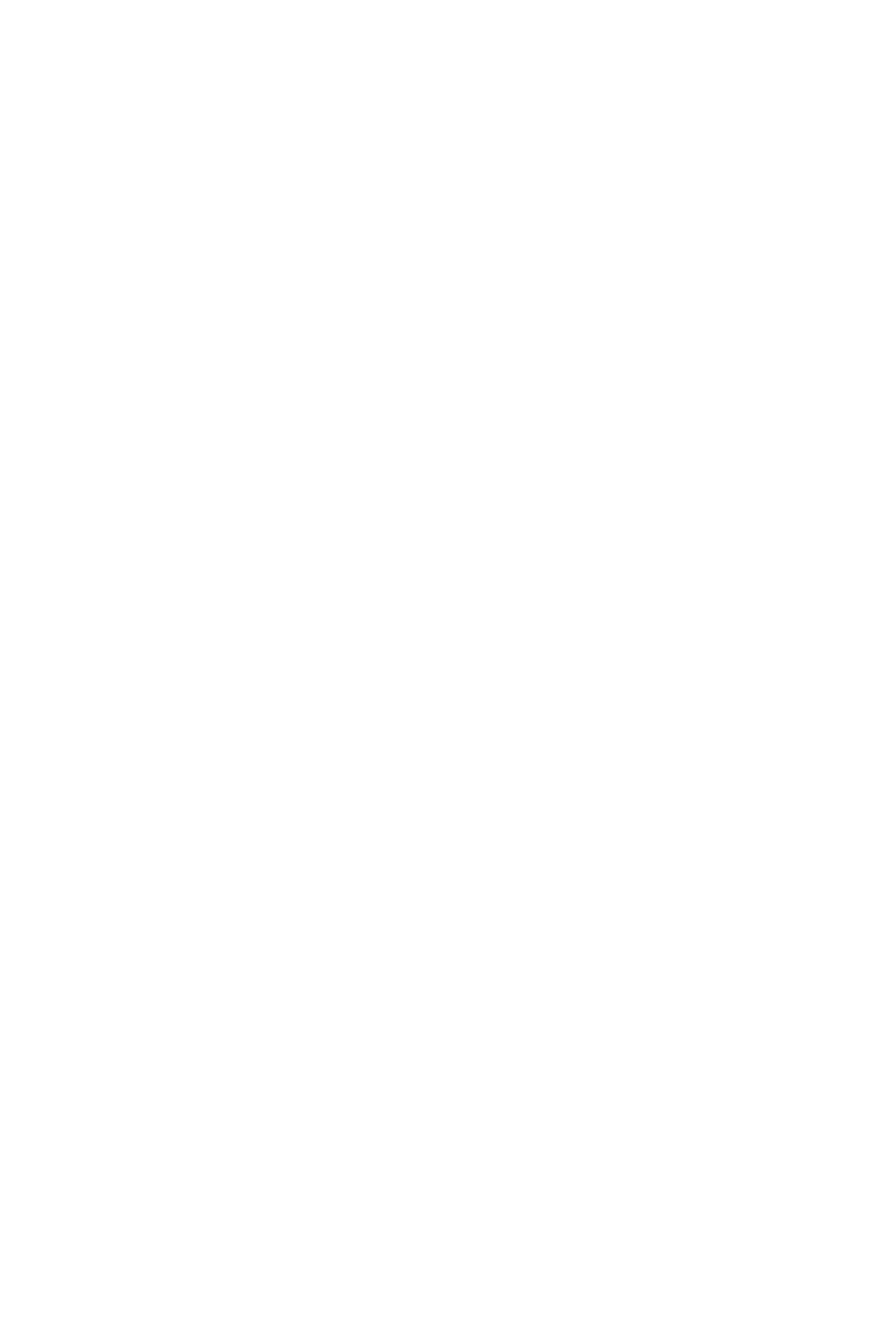
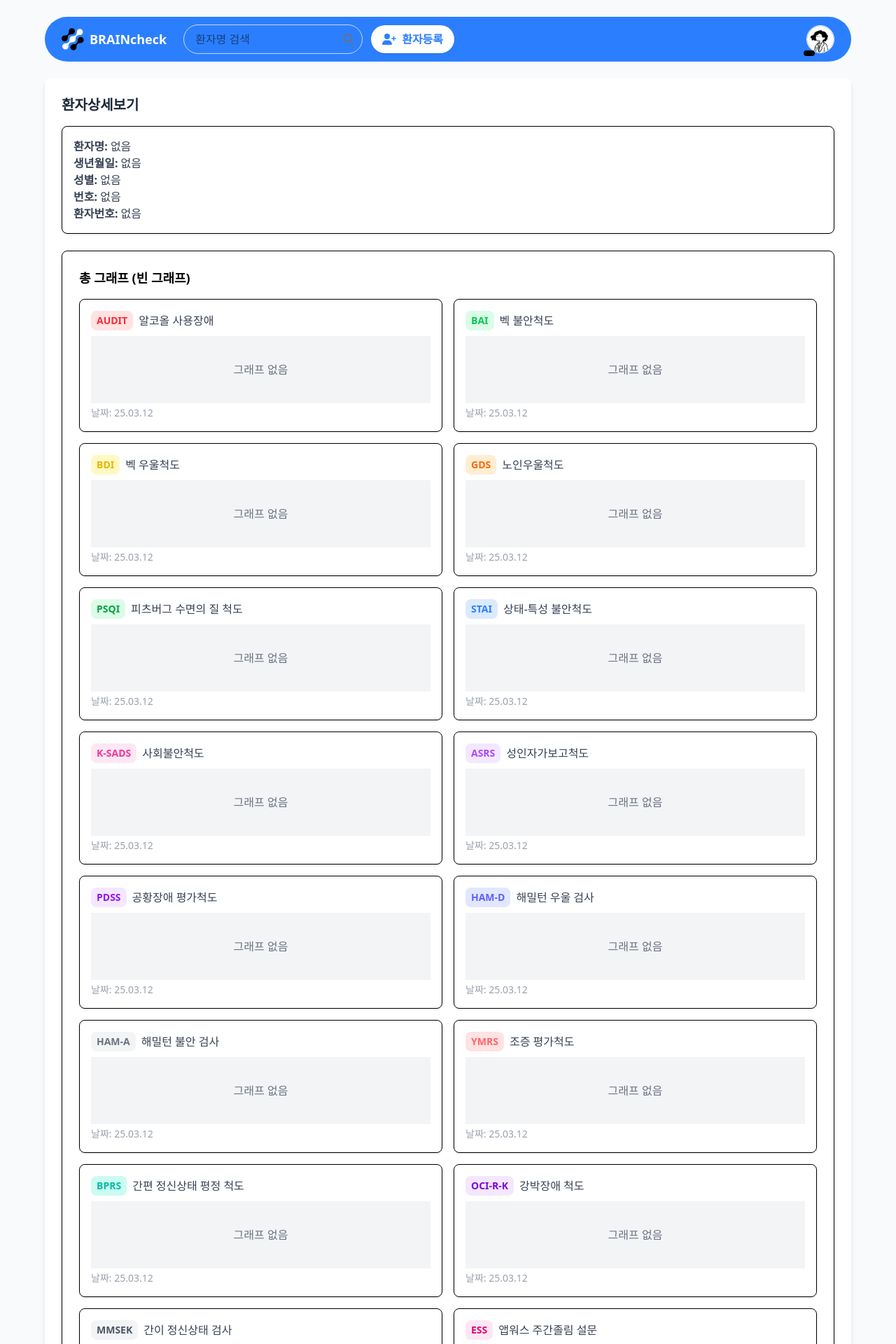
Before and after one commit to totorotail/vue-screening-test, a Vue app: page /patient-detail/1 in a window 1280 px wide. Before the commit this address had no page. Shown: the top 1920 px of the page at 70% size. Before the commit the page ends 800 px from the top, so only its background shows below. Built offline with nearby package versions, Linux system fonts and the light colour scheme.

Commit message:
feat: detail-page setting

```diff
--- /dev/null
+++ b/src/pages/PatientDetailPage.vue
@@ -0,0 +1,79 @@
+<script setup lang="ts">
+import { computed, ref } from 'vue';
+import { useRoute } from 'vue-router';
+import { useAuthStore } from '../stores/authStore';
+import { useTestStore } from '../stores/testStore';
+import WideLogo from '../components/WideLogo.vue';
+
+// ✅ Vue Router 설정
+const route = useRoute();
+const authStore = useAuthStore();
+const testStore = useTestStore();
+
+// ✅ URL에서 환자 ID 가져오기
+const patientId = route.params.patientId;
+
+// ✅ 오늘 날짜 (YY.MM.DD 형식)
+const today = ref(new Date().toISOString().slice(2, 10).replace(/-/g, '.'));
+
+// ✅ 환자 정보 가져오기
+const patient = computed(() => {
+    return authStore.user?.patients.find(p => p.patientNumber === patientId) || null;
+});
+
+// ✅ 주민등록번호로 성별 판별 (1,3 → 남자 / 2,4 → 여자)
+const getGender = (idNumber: string | undefined) => {
+    if (!idNumber || idNumber.length < 7) return '없음';
+    const genderDigit = idNumber.charAt(7);
+    return genderDigit === '1' || genderDigit === '3' ? '남자' : '여자';
+};
+
+// ✅ 검사항목 리스트 가져오기
+const testCategories = computed(() => testStore.getTestCategories);
+</script>
+
+<template>
+    <div class="flex flex-col items-center min-h-screen bg-gray-50 w-full">
+        <WideLogo class="w-[90%] max-w-[1400px] mt-6 mb-6" :showSearch="true" :userPlan="authStore.user?.plan || ''" />
+
+        <div class="w-[90%] max-w-[1400px] bg-white p-6 shadow-md rounded-lg">
+            <h2 class="text-xl font-semibold text-gray-800">환자상세보기</h2>
+
+            <!-- ✅ 환자 기본 정보 -->
+            <div class="flex justify-between items-center mt-4 p-4 border rounded-lg shadow">
+                <div>
+                    <p class="text-gray-700"><strong>환자명:</strong> {{ patient?.name || '없음' }}</p>
+                    <p class="text-gray-700"><strong>생년월일:</strong> {{ patient?.birthDate || '없음' }}</p>
+                    <p class="text-gray-700"><strong>성별:</strong> {{ getGender(patient?.idNumber) }}</p>
+                    <p class="text-gray-700"><strong>번호:</strong> {{ patient?.phone || '없음' }}</p>
+                    <p class="text-gray-700"><strong>환자번호:</strong> {{ patient?.patientNumber || '없음' }}</p>
+                </div>
+            </div>
+
+            <!-- ✅ 총 그래프 (신규 환자 - 빈 그래프) -->
+            <div class="mt-6 p-6 border rounded-lg shadow">
+                <h3 class="text-lg font-semibold">총 그래프 (빈 그래프)</h3>
+                <div class="grid grid-cols-2 gap-4 mt-4">
+                    <div v-for="test in testCategories" :key="test.id" class="p-4 border rounded-lg shadow">
+                        <div class="flex items-center">
+                            <span :class="test.color" class="px-2 py-1 rounded-lg text-sm font-semibold mr-2">
+                                {{ test.id }}
+                            </span>
+                            <span class="text-gray-700">{{ test.name }}</span>
+                        </div>
+                        <div class="mt-2 bg-gray-100 h-24 flex items-center justify-center text-gray-500">
+                            그래프 없음
+                        </div>
+                        <p class="text-sm text-gray-400 mt-1">날짜: {{ today }}</p>
+                    </div>
+                </div>
+            </div>
+
+            <!-- ✅ 검사기록이 없는 경우 -->
+            <div class="mt-6 p-6 border rounded-lg shadow text-center">
+                <h3 class="text-lg font-semibold">검사기록</h3>
+                <p class="text-gray-500 mt-4">검사기록이 없습니다.</p>
+            </div>
+        </div>
+    </div>
+</template>
--- a/src/pages/PatientListPage.vue
+++ b/src/pages/PatientListPage.vue
@@ -72,13 +72,8 @@ watch(() => route.query.search, (newQuery) => {
 <template>
   <div class="flex flex-col items-center min-h-screen bg-gray-50 w-full">
     <!-- ✅ WideLogo에서 현재 로그인한 사용자의 플랜을 전달 -->
-    <WideLogo
-      class="w-[90%] max-w-[1400px] mt-6 mb-6"
-      :showSearch="true"
-      :userPlan="authStore.user?.plan || ''"
-      v-model:searchQuery="searchQuery"
-      @search="searchPatients"
-    />
+    <WideLogo class="w-[90%] max-w-[1400px] mt-6 mb-6" :showSearch="true" :userPlan="authStore.user?.plan || ''"
+      v-model:searchQuery="searchQuery" @search="searchPatients" />
 
     <div class="w-[90%] max-w-[1400px] flex justify-between items-center bg-white px-6 py-4 shadow-md rounded-lg mb-4">
       <h2 class="text-xl font-semibold text-gray-800">환자리스트</h2>
@@ -86,7 +81,8 @@ watch(() => route.query.search, (newQuery) => {
     </div>
 
     <!-- ✅ 검색 전 환자가 없는 경우 -->
-    <div v-if="patients.length === 0 && !searchQuery" class="w-[90%] max-w-[1400px] bg-white p-8 shadow-lg rounded-lg flex flex-col items-center">
+    <div v-if="patients.length === 0 && !searchQuery"
+      class="w-[90%] max-w-[1400px] bg-white p-8 shadow-lg rounded-lg flex flex-col items-center">
       <p class="text-gray-600 text-lg font-semibold">등록된 환자가 없습니다.<br>환자를 등록해주세요.</p>
       <img src="../assets/no-patient.png" alt="No Patients" class="w-64 mt-4" />
       <button @click="goToPatientRegistration"
@@ -96,7 +92,8 @@ watch(() => route.query.search, (newQuery) => {
     </div>
 
     <!-- ✅ 검색 후 검색 결과가 없는 경우 -->
-    <div v-else-if="filteredPatients.length === 0 && searchQuery" class="w-[90%] max-w-[1400px] bg-white p-8 shadow-lg rounded-lg flex flex-col items-center">
+    <div v-else-if="filteredPatients.length === 0 && searchQuery"
+      class="w-[90%] max-w-[1400px] bg-white p-8 shadow-lg rounded-lg flex flex-col items-center">
       <p class="text-gray-600 text-lg font-semibold">
         '{{ searchQuery }}'이 없습니다.
       </p>
@@ -121,7 +118,9 @@ watch(() => route.query.search, (newQuery) => {
           </tr>
         </thead>
         <tbody>
-          <tr v-for="(patient, index) in paginatedPatients" :key="patient.patientNumber">
+          <tr v-for="(patient, index) in paginatedPatients" :key="patient.patientNumber"
+            class="border-b border-gray-200 cursor-pointer hover:bg-gray-100"
+            @click="router.push(`/patient-detail/${patient.patientNumber}`)">
             <td class="p-3">{{ (currentPage - 1) * itemsPerPage + index + 1 }}</td>
             <td class="p-3">{{ patient.name }}</td>
             <td class="p-3">{{ patient.patientNumber }}</td>
@@ -140,9 +139,8 @@ watch(() => route.query.search, (newQuery) => {
           &lt;
         </button>
 
-        <button v-for="page in totalPages" :key="page" @click="goToPage(page)"
-          class="px-4 py-2 border rounded"
-          :class="{'bg-blue-500 text-white': page === currentPage, 'hover:bg-gray-200': page !== currentPage}">
+        <button v-for="page in totalPages" :key="page" @click="goToPage(page)" class="px-4 py-2 border rounded"
+          :class="{ 'bg-blue-500 text-white': page === currentPage, 'hover:bg-gray-200': page !== currentPage }">
           {{ page }}
         </button>
 
--- a/src/router/router.ts
+++ b/src/router/router.ts
@@ -4,6 +4,7 @@ import SignUpPage from '../pages/SignUpPage.vue';
 import HospitalInfoPage from '../pages/HospitalInfoPage.vue';
 import PatientRegistrationPage from '../pages/PatientRegistrationPage.vue';
 import PatientListPage from '../pages/PatientListPage.vue';
+import PatientDetailPage from '../pages/PatientDetailPage.vue';
 
 const routes = [
     { path: '/', name: 'Login', component: LoginPage },
@@ -11,6 +12,7 @@ const routes = [
     { path: '/hospital-info', name: 'HospitalInfo', component: HospitalInfoPage },
     { path: '/patient-registration', name: 'PatientRegistration', component: PatientRegistrationPage },
     { path: '/patient-list', name: 'PatientList', component: PatientListPage },
+    { path: '/patient-detail/:patientId', name: 'PatientDetail', component: PatientDetailPage },
 ];
 
 const router = createRouter({
--- /dev/null
+++ b/src/stores/testStore.ts
@@ -0,0 +1,29 @@
+import { defineStore } from 'pinia';
+
+export const useTestStore = defineStore('testStore', {
+    state: () => ({
+        testCategories: [
+            { id: "AUDIT", name: "알코올 사용장애", color: "text-red-500 bg-red-100" },
+            { id: "BAI", name: "벡 불안척도", color: "text-green-500 bg-green-100" },
+            { id: "BDI", name: "벡 우울척도", color: "text-yellow-500 bg-yellow-100" },
+            { id: "GDS", name: "노인우울척도", color: "text-orange-500 bg-orange-100" },
+            { id: "PSQI", name: "피츠버그 수면의 질 척도", color: "text-green-600 bg-green-100" },
+            { id: "STAI", name: "상태-특성 불안척도", color: "text-blue-500 bg-blue-100" },
+            { id: "K-SADS", name: "사회불안척도", color: "text-pink-500 bg-pink-100" },
+            { id: "ASRS", name: "성인자가보고척도", color: "text-purple-500 bg-purple-100" },
+            { id: "PDSS", name: "공황장애 평가척도", color: "text-purple-600 bg-purple-100" },
+            { id: "HAM-D", name: "해밀턴 우울 검사", color: "text-indigo-500 bg-indigo-100" },
+            { id: "HAM-A", name: "해밀턴 불안 검사", color: "text-gray-500 bg-gray-100" },
+            { id: "YMRS", name: "조증 평가척도", color: "text-red-400 bg-red-100" },
+            { id: "BPRS", name: "간편 정신상태 평정 척도", color: "text-teal-500 bg-teal-100" },
+            { id: "OCI-R-K", name: "강박장애 척도", color: "text-purple-700 bg-purple-100" },
+            { id: "MMSEK", name: "간이 정신상태 검사", color: "text-gray-600 bg-gray-100" },
+            { id: "ESS", name: "앱워스 주간졸림 설문", color: "text-pink-600 bg-pink-100" },
+            { id: "K-ASRS", name: "성인용 ADHD 자가보고 척도", color: "text-blue-400 bg-blue-100" },
+            { id: "K-RRS", name: "반추적 반응양식 척도", color: "text-orange-600 bg-orange-100" }
+        ]
+    }),
+    getters: {
+        getTestCategories: (state) => state.testCategories
+    }
+});
```
